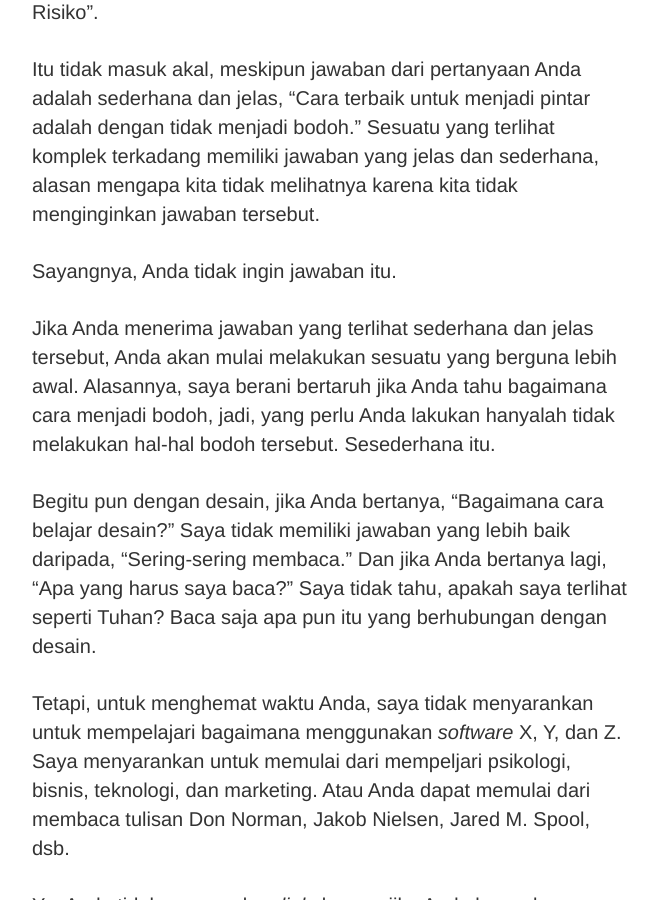
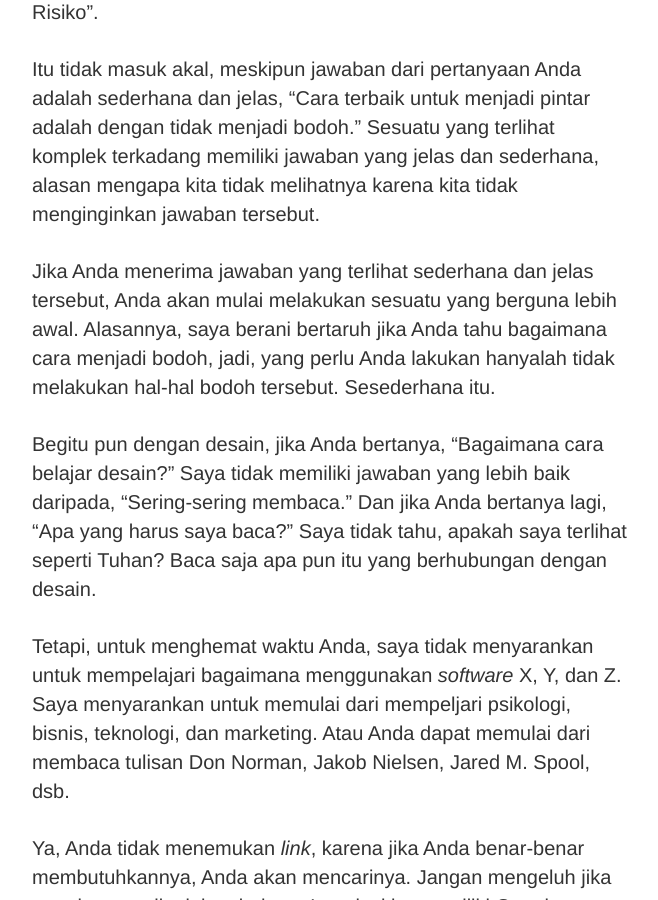
Before and after one commit to tertanda/rnsl.github.io, a Jekyll site: the page built from artikel/desain/_posts/2016-11-28-panduan-belajar-desain.md, in a window 1280 px wide and 900 px high, scrolled down 1459 px. Shown: the whole window, without its empty margins (308-966 px from the left). Built offline with Jekyll 4.4.1, drawn with Linux system fonts in a browser that asks for light colours.

Commit message:
Update 2016-11-28-panduan-belajar-desain.md

```diff
--- a/artikel/desain/_posts/2016-11-28-panduan-belajar-desain.md
+++ b/artikel/desain/_posts/2016-11-28-panduan-belajar-desain.md
@@ -27,8 +27,6 @@ Di akhir hari, Anda masih akan bertanya, "Apa ya yang membuat saya senang? Apaka
 
 Itu tidak masuk akal, meskipun jawaban dari pertanyaan Anda adalah sederhana dan jelas, "Cara terbaik untuk menjadi pintar adalah dengan tidak menjadi bodoh." Sesuatu yang terlihat komplek terkadang memiliki jawaban yang jelas dan sederhana, alasan mengapa kita tidak melihatnya karena kita tidak menginginkan jawaban tersebut.
 
-Sayangnya, Anda tidak ingin jawaban itu.
-
 Jika Anda menerima jawaban yang terlihat sederhana dan jelas tersebut, Anda akan mulai melakukan sesuatu yang berguna lebih awal. Alasannya, saya berani bertaruh jika Anda tahu bagaimana cara menjadi bodoh, jadi, yang perlu Anda lakukan hanyalah tidak melakukan hal-hal bodoh tersebut. Sesederhana itu.
 
 Begitu pun dengan desain, jika Anda bertanya, "Bagaimana cara belajar desain?" Saya tidak memiliki jawaban yang lebih baik daripada, "Sering-sering membaca." Dan jika Anda bertanya lagi, "Apa yang harus saya baca?" Saya tidak tahu, apakah saya terlihat seperti Tuhan? Baca saja apa pun itu yang berhubungan dengan desain.
```
